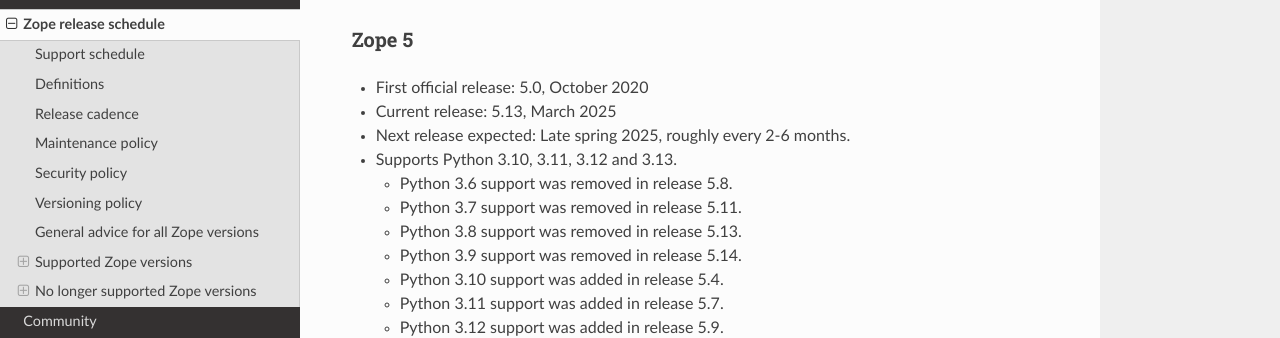
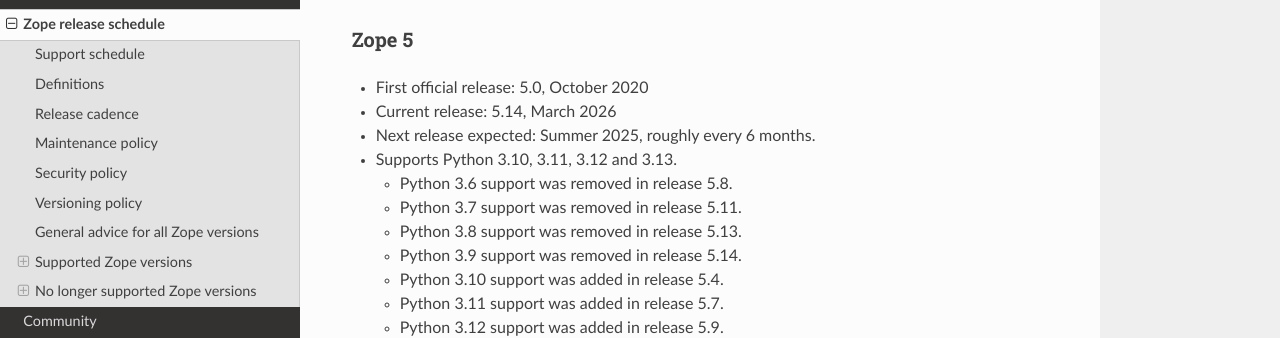
Before and after one commit to zopefoundation/www.zope.org, a Sphinx documentation site: the page built from docs/releases.rst, in a window 1280 px wide and 900 px high, scrolled down 3192 px. Shown: the part 156-494 px from the top of the window. Built offline with Sphinx 7.4.7 and the Read the Docs theme 3.1.0, drawn with Linux system fonts in a browser that asks for light colours; some of the changed text lies outside the part shown.

Commit message:
- updated for release 5.14

```diff
--- a/docs/releases.rst
+++ b/docs/releases.rst
@@ -1,7 +1,7 @@
 Zope release schedule
 =====================
 
-The Zope development and support roadmap. **Last updated: November 2025**
+The Zope development and support roadmap. **Last updated: March 2026**
 
 If you use Plone, please visit the `Plone release schedule
 <https://plone.org/download/release-schedule>`_ for all Plone-specific details.
@@ -29,7 +29,7 @@ Support schedule
 +------+-------+-------------+-----------+----------+------------+------------+
 |4.0   |4.8.11 |2.7, 3.5-3.8 |end of life|2019-05-10|2021-09-30  |2022-12-31  |
 +------+-------+-------------+-----------+----------+------------+------------+
-|5.0   |5.13   |3.10-3.13    |maintenance|2020-10-08|2025-12-31  |2026-12-31  |
+|5.0   |5.14   |3.10-3.13    |maintenance|2020-10-08|2025-12-31  |2026-12-31  |
 |      |       |[1]_ [2]_    |           |          |            |            |
 +------+-------+-------------+-----------+----------+------------+------------+
 |6.0   |\-     |3.10-3.14    |unreleased |2025-12-XX|2027-12-31  |2028-12-31  |
@@ -159,8 +159,8 @@ Zope 6
 Zope 5
 ~~~~~~
 - First official release: 5.0, October 2020
-- Current release: 5.13, March 2025
-- Next release expected: Late spring 2025, roughly every 2-6 months.
+- Current release: 5.14, March 2026
+- Next release expected: Summer 2025, roughly every 6 months.
 - Supports Python 3.10, 3.11, 3.12 and 3.13.
 
   - Python 3.6 support was removed in release 5.8.
```
